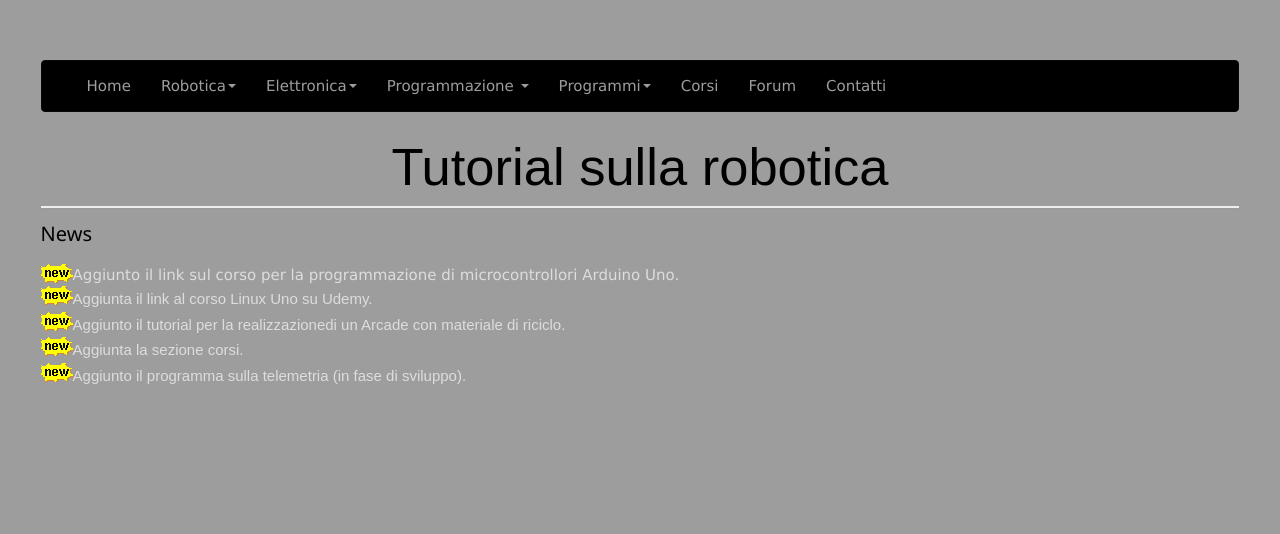
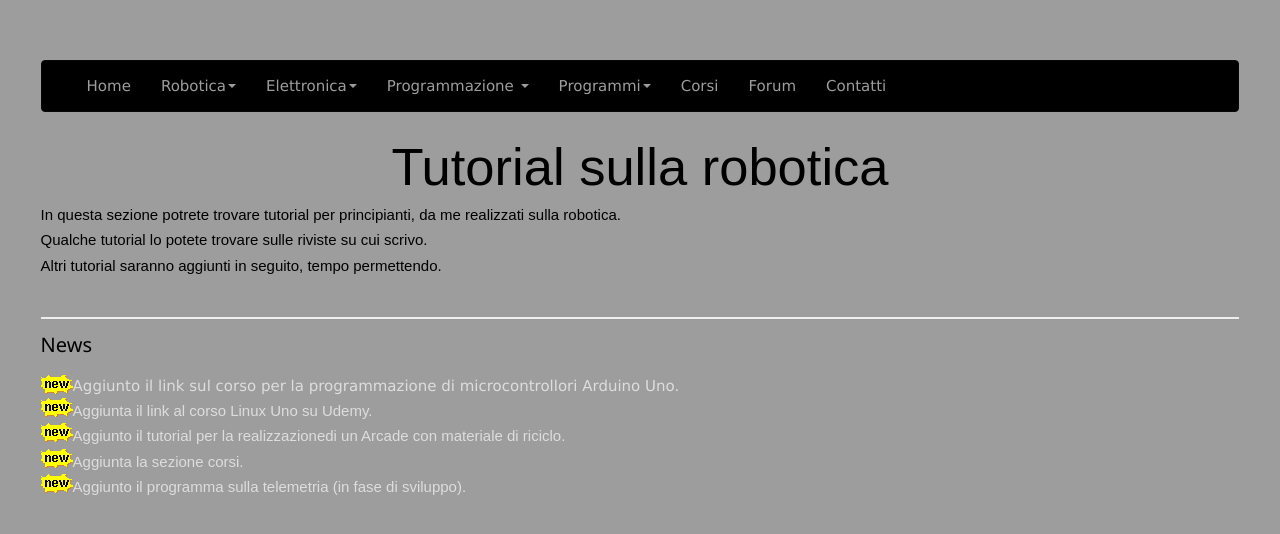
Before and after one commit to daniele-athome/ivotek.it, a Jekyll site: the page built from robotica/tutorial/index.html, in a window 1280 px wide. Shown: the top 534 px of the page. Built offline with Jekyll 4.4.1, drawn with Linux system fonts in a browser that asks for light colours; some web fonts are replaced.

Commit message:
Robotica (wip)

```diff
--- a/robotica/tutorial/index.html
+++ b/robotica/tutorial/index.html
@@ -4,3 +4,19 @@ title: Robotica - Tutorial
 ---
 
 <h1 id="titolo_h1">Tutorial sulla robotica</h1>
+
+<p>
+    In questa sezione potrete trovare tutorial per principianti, da me realizzati sulla robotica.<br>
+    Qualche tutorial lo potete trovare sulle riviste su cui scrivo.<br>
+    Altri tutorial saranno aggiunti in seguito, tempo permettendo.
+</p>
+
+{% for post in site.categories.robotics-tutorial %}
+<div class="project-box">
+    <div class="project-title"><a href="{{ post.url }}">{{ post.title }}</a></div>
+    <img src="{{ post.poster }}" alt="(Poster)"/>
+    <div class="project-overview clearfix">
+        {{ post.summary }}
+    </div>
+</div>
+{% endfor %}
```
